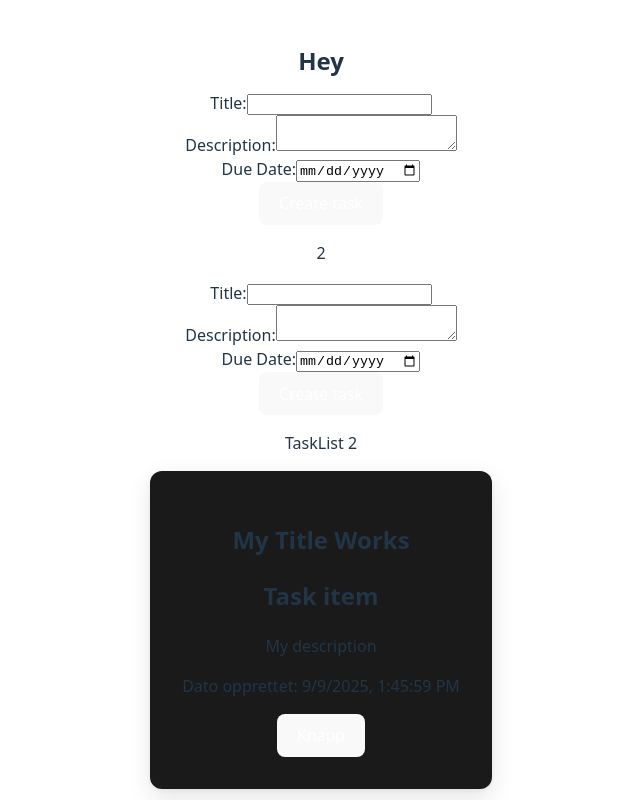
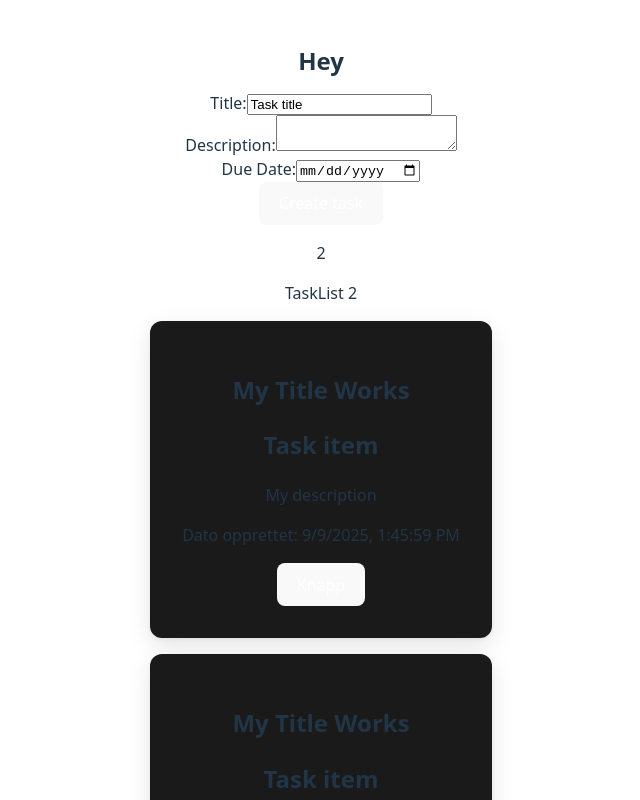
Before and after one commit to Flowerafro/HIOF-WebApplikasjoner, a React (Vite) app in the folder taskmanager/taskmanager/: page / in a window 1280 px wide. Shown: the top 800 px of the page, without its empty margins (319-959 px from the left). Built offline with nearby package versions, Linux system fonts and the light colour scheme.

Commit message:
opprettet hooksmappe og useTask
Fjernet useTask fra component TaskForm og inn i egen hook

```diff
--- a/taskmanager/taskmanager/src/App.tsx
+++ b/taskmanager/taskmanager/src/App.tsx
@@ -1,9 +1,11 @@
+import { useState } from 'react';
 import './App.css';
 
+import TaskCard from './components/TaskCard';
 import TaskFooter from './components/TaskFooter';
 import TaskForm from './components/TaskForm';
 import TaskList from './components/TaskList';
-import TaskManager from './components/TaskManager';
+import TasksManager from './components/TaskManager';
 import type { Task } from './types';
 
 const task = {
@@ -13,7 +15,7 @@ const task = {
   dueDate: new Date(),
 };
 
-const tasks: Task[] = [
+const initialTasks: Task[] = [
   {
     id: '1234',
     title: 'My Title Works',
@@ -29,15 +31,21 @@ const tasks: Task[] = [
 ];
 
 function App() {
+  const [tasks, setTasks] = useState<Task[]>(initialTasks)
+
+  const onAddTask = (task: Task) => {
+    setTasks(prev => ([...prev, task]))
+  }
   return (
     <div>
       <h1>Hey</h1>
       {/* <TaskCard task={task} /> */}
-      <TaskManager initialTasks={tasks} />
-      <TaskForm onTaskCreate={(task) => console.log(task)} />
+      <TasksManager tasks={tasks} onAddTask={onAddTask} />
+      {/* <TaskForm onTaskCreate={(task) => console.log(task)} /> */}
       <TaskList tasks={tasks}>
         <TaskFooter />
       </TaskList>
+      <p>Du har {tasks.length} antall oppgaver</p>
     </div>
   );
 }
--- a/taskmanager/taskmanager/src/components/TaskForm.tsx
+++ b/taskmanager/taskmanager/src/components/TaskForm.tsx
@@ -2,6 +2,7 @@
 
 import React, { useState } from "react"
 import type { Task } from "../types"
+import { useTask } from "../hooks/useTask"
 
 type TaskFormProps = {
     onTaskCreate: (task:Task) => void
@@ -10,35 +11,38 @@ type TaskFormProps = {
 export default function TaskForm(props: TaskFormProps) {
     const {onTaskCreate} = props
 
-    const [taskItem, setTaskItem] = useState<Task>({
+
+    const {task, actions} = useTask({title: "Task title"})
+
+   /*  const [taskItem, setTaskItem] = useState<Task>({
         id: "",
         title: "",
         description: "",
         dueDate: new Date()
-    })
+    }) */
 
-    const updateTask = (value: Partial<Task>) => {
-        // value = {title: "Ny tittel"}
+  /*   const updateTask = (value: Partial<Task>) => {
+        value = {title: "Ny tittel"}
         const id = crypto.randomUUID()
-        // { id: '', title: '', description: '', dueDate: "", title: "Ny tittel", id: ""}
-        // { id: 'ny-id', title: "Ny tittel", description: '', dueDate: "DATO" }
+        { id: '', title: '', description: '', dueDate: "", title: "Ny tittel", id: ""}
+        { id: 'ny-id', title: "Ny tittel", description: '', dueDate: "DATO" }
         setTaskItem((prev) =>({...prev, ...value, id}))
-    }
+    } */
 
     const onCreateTask = (e: React.FormEvent<HTMLFormElement>) => {
         e.preventDefault()
-        const isInvalidData = !taskItem.title || !taskItem.description
-        const isValidData = taskItem.title && taskItem.description
+        const isInvalidData = !task.title || !task.description
+        const isValidData = task.title && task.description
 
-        if(isInvalidData) {
+        if(!actions.validateTask(task)) {
             alert("Alle felter må fylles inn")
             return
 
         }
 
-        if(isValidData) {
+        if(actions.validateTask(task)) {
             // Do something with data
-            onTaskCreate(taskItem)
+            onTaskCreate(task)
             return
         }
 
@@ -52,8 +56,8 @@ export default function TaskForm(props: TaskFormProps) {
                     id="title"
                     type="text"
                     name="title"
-                    value={taskItem.title}
-                    onChange={e => updateTask({title: e.target.value})}
+                    value={task.title}
+                    onChange={e => actions.updateTask({title: e.target.value})}
                 />
             </div>
             <div>
@@ -61,8 +65,8 @@ export default function TaskForm(props: TaskFormProps) {
         <textarea
           id="description"
           name="description"
-          value={taskItem.description}
-          onChange={(e) => updateTask({ description: e.target.value })}
+          value={task.description}
+          onChange={(e) => actions.updateTask({ description: e.target.value })}
         />
       </div>
       <div>
@@ -71,8 +75,8 @@ export default function TaskForm(props: TaskFormProps) {
           type="date"
           id="dueDate"
           name="dueDate"
-          value={taskItem.dueDate.toLocaleString()}
-          onChange={(e) => updateTask({ dueDate: new Date(e.target.value) })}
+          value={task.dueDate.toLocaleString()}
+          onChange={(e) => actions.updateTask({ dueDate: new Date(e.target.value) })}
         />
       </div>
       <button type="submit">Create task</button>
--- a/taskmanager/taskmanager/src/components/TaskManager.tsx
+++ b/taskmanager/taskmanager/src/components/TaskManager.tsx
@@ -2,17 +2,17 @@ import { useState } from "react"
 import type { Task } from "../types"
 import TaskForm from "./TaskForm"
 
+export default function TasksManager({
+    onAddTask,
+    tasks
+}: {
+    onAddTask: (task: Task) => void,
+    tasks: Task[]
+}) {
 
-//tar imot prop initialTasks utenifra og setter den som initial verdi i useState
-export default function TaskManager({
-    initialTasks
-}: {
-    initialTasks: Task[]
-}) {
-    const [tasks, setTasks] = useState<Task[]>(initialTasks)
 
     const onTaskCreate = (task: Task) => {
-        setTasks(prev => ([...prev, task]))
+        onAddTask(task)
     }
 
     return <section>
--- /dev/null
+++ b/taskmanager/taskmanager/src/hooks/useTask.tsx
@@ -0,0 +1,32 @@
+"use client"
+
+import { useState } from "react"
+import type { Task } from "../types"
+
+export function useTask(initialTask: Partial<Task> = {}) {
+
+    const [task, setTask] = useState<Task>({
+        id: crypto.randomUUID(), // Setter en unik ID ved opprettelse
+        title: "",
+        description: "",
+        dueDate: new Date(),
+        ...initialTask // Overstyrer med eventuelle initiale verdier
+    })
+
+    // helt enkel validere, har du ikke tittel eller beskrivelse så er det feil
+    // kortere versjon const validateTask = (task: Task) => !task.title || !task.description ? false : true
+
+    const validateTask = (task: Task) => {
+        if(!task.title || !task.description) return false
+        return true
+    }
+
+
+
+    const updateTask = (data:Partial<Task>) => {
+        setTask((prev) => ({ ...prev, ...data }))
+        // ...prev er gammel state og ...data er nye verdier
+    }
+
+    return {task, actions:{ updateTask, validateTask }}
+}
```
